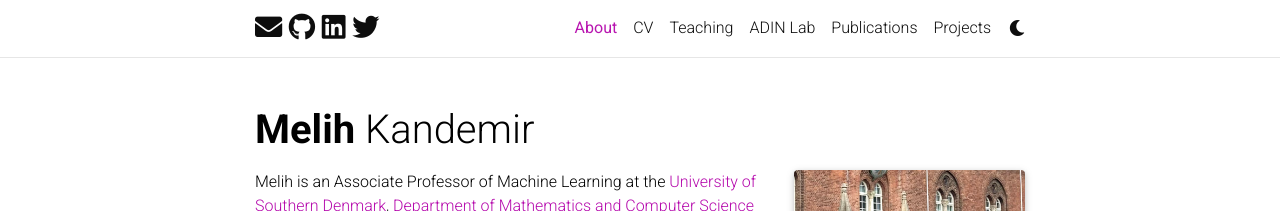
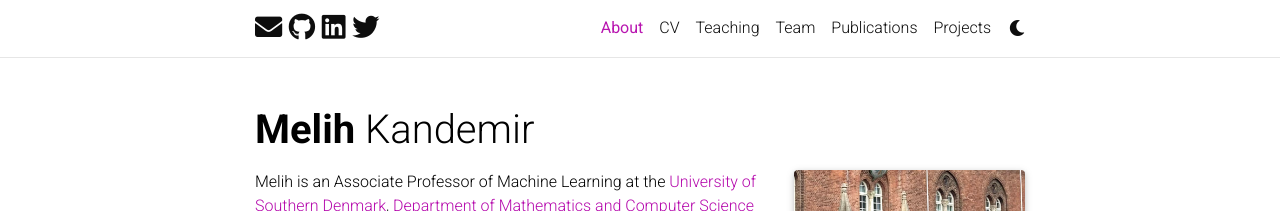
Before and after one commit to melihkandemir/melihkandemir.github.io, a Jekyll site: the page built from _pages/about.md, in a window 1280 px wide. Shown: the top 211 px of the page. Built offline with Jekyll 4.4.1, drawn with Linux system fonts in a browser that asks for light colours; full-size pictures stand in for the smaller copies a plugin makes; comment, search, counter and statistics services are not loaded; a style sheet for code colours, icons or effects is not loaded.

Commit message:
Update adin_lab.md

```diff
--- a/_pages/adin_lab.md
+++ b/_pages/adin_lab.md
@@ -1,5 +1,5 @@
 ---
-title: ADIN Lab
+title: Team
 redirect:   https://adinlab.github.io
 layout:     redirect
 nav: true
```
